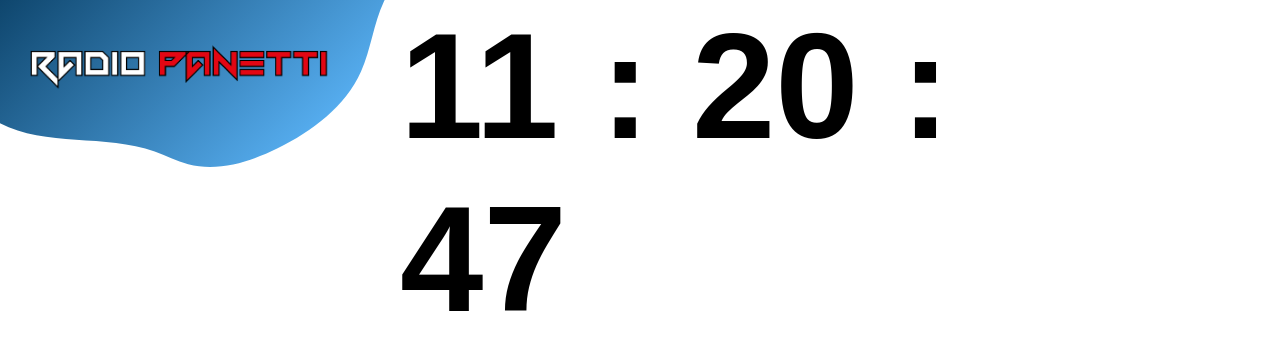
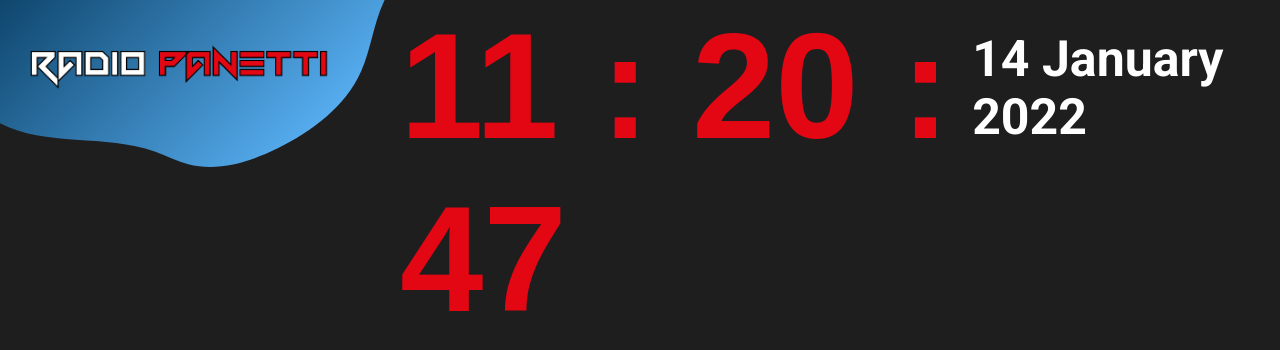
Before and after one commit to Jonnycp/Landview_Obs, a React (Create React App) app: page / in a window 1280 px wide. Shown: the top 350 px of the page. Built offline with nearby package versions, Linux system fonts and the light colour scheme; a web font is replaced by a local one.

Commit message:
Corretta la Data
Co-Authored-By: Jonnycp <52085931+Jonnycp@users.noreply.github.com>

```diff
--- a/src/App.js
+++ b/src/App.js
@@ -1,11 +1,13 @@
 import React from "react";
 import Header from "./components/Header";
 import styles from "./styles/app.module.css";
+import "../node_modules/bootstrap/dist/css/bootstrap-grid.css";
 
 const App = () => {
   return (
     <><div className={styles.background}>
       <Header/>
+
     </div>
     <div>
       <h1 className={styles.mobile}>Questa pagina è accessibile solo da desktop 🙄</h1>
--- a/src/components/Data.js
+++ b/src/components/Data.js
@@ -17,7 +17,7 @@ const Data = () => {
     return (
         <div className={styles.data}>
             <h2>
-                {time.getDay()} {time.toLocaleString('default', { month: 'long' }).charAt(0).toLocaleUpperCase()+time.toLocaleString('default', { month: 'long' }).substr(1)} {time.getFullYear()}
+                {time.getDate()} {time.toLocaleString('default', { month: 'long' }).charAt(0).toLocaleUpperCase()+time.toLocaleString('default', { month: 'long' }).substr(1)} {time.getFullYear()}
             </h2>
         </div>
     );
--- a/src/styles/app.module.css
+++ b/src/styles/app.module.css
@@ -26,3 +26,8 @@
         text-align: center;
     }
 }
+
+:root {
+    --red: #E30613;
+    --main_bg: #1F1E1F;
+}
```
